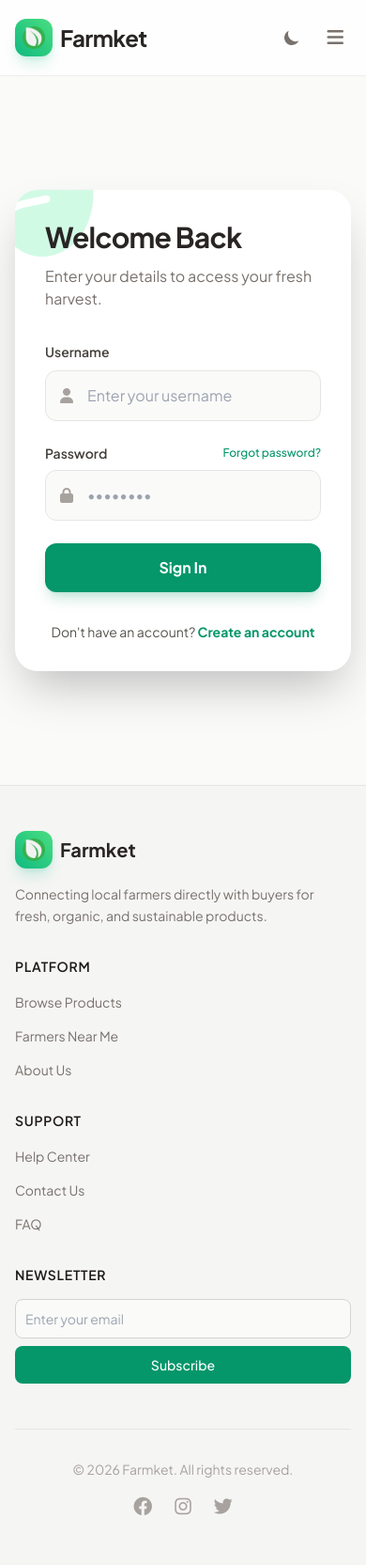
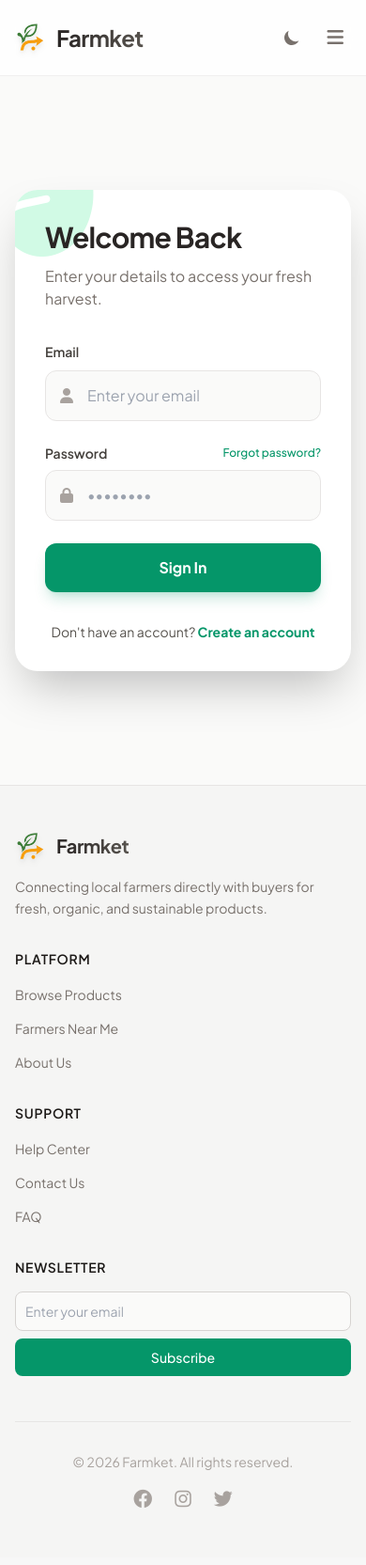
Before and after one commit to pranavkavade20/Farmket, a Django app: page /accounts/login/ in a window 390 px wide. Shown: the whole page at 94% size. After the commit the page ends 1604 px from the top, so only its background shows below. Run offline with Django 5.2, Linux system fonts and the light colour scheme; some libraries are stand-ins or nearby versions.

Commit message:
Add gender field to User model and update related forms and views
- Added gender field to User model with choices for 'Female', 'Male', and 'Others'.
- Updated UserRegistrationForm to include gender selection.
- Modified UserAdmin to display gender in the admin interface.
- Changed login view to authenticate users by email instead of username.
- Updated login template to reflect email input instead of username.
- Enhanced base template and logo for improved UI.
- Created migrations for email uniqueness and gender field addition.

```diff
--- a/accounts/admin.py
+++ b/accounts/admin.py
@@ -5,10 +5,10 @@ from .models import User, FarmerProfile, BuyerProfile
 
 @admin.register(User)
 class UserAdmin(BaseUserAdmin):
-    list_display = ['username', 'email', 'user_type', 'is_verified', 'is_staff', 'created_at']
-    list_filter = ['user_type', 'is_verified', 'is_staff', 'is_superuser']
+    list_display = ['username', 'email','gender', 'user_type', 'is_verified', 'is_staff', 'created_at']
+    list_filter = ['user_type', 'gender','is_verified', 'is_staff', 'is_superuser']
     fieldsets = BaseUserAdmin.fieldsets + (
-        ('Custom Fields', {'fields': ('user_type', 'phone_number', 'address', 'profile_picture', 'is_verified')}),
+        ('Custom Fields', {'fields': ('user_type', 'gender', 'phone_number', 'address', 'profile_picture', 'is_verified')}),
     )
     search_fields = ['username', 'email', 'phone_number']
     date_hierarchy = 'created_at'
--- a/accounts/forms.py
+++ b/accounts/forms.py
@@ -1,14 +1,15 @@
 from django import forms
-from django.contrib.auth.forms import UserCreationForm, AuthenticationForm
+from django.contrib.auth.forms import UserCreationForm
 from .models import User, FarmerProfile, BuyerProfile
 
 class UserRegistrationForm(UserCreationForm):
     email = forms.EmailField(required=True)
     user_type = forms.ChoiceField(choices=[('farmer', 'Farmer'), ('buyer', 'Buyer')])
+    gender = forms.ChoiceField(choices=[('female','Female'),('male',"Male"),('others',"Others")])
 
     class Meta:
         model = User
-        fields = ('username', 'email', 'user_type', 'phone_number', 'password1', 'password2')
+        fields = ('username', 'email', 'gender','user_type', 'phone_number', 'password1', 'password2')
 
     def __init__(self, *args, **kwargs):
         super().__init__(*args, **kwargs)
--- a/accounts/templates/accounts/login.html
+++ b/accounts/templates/accounts/login.html
@@ -26,14 +26,14 @@
                     {% endif %}
 
                     <div class="space-y-2">
-                        <label for="username" class="text-sm font-semibold text-stone-700 dark:text-stone-300">Username</label>
+                        <label for="email" class="text-sm font-semibold text-stone-700 dark:text-stone-300">Email</label>
                         <div class="relative">
                             <div class="absolute inset-y-0 left-0 pl-4 flex items-center pointer-events-none">
                                 <i class="fas fa-user text-stone-400"></i>
                             </div>
-                            <input type="text" name="username" id="username" required
+                            <input type="email" name="email" id="email" required
                                 class="w-full pl-11 pr-4 py-3.5 bg-stone-50 dark:bg-gray-700 border border-stone-200 dark:border-gray-600 rounded-xl focus:ring-2 focus:ring-emerald-500 focus:border-emerald-500 dark:text-white dark:placeholder-gray-400 transition-colors outline-none"
-                                placeholder="Enter your username">
+                                placeholder="Enter your email">
                         </div>
                     </div>
 
--- a/accounts/views.py
+++ b/accounts/views.py
@@ -41,14 +41,14 @@ def login_view(request):
         return redirect('products:home')
 
     if request.method == 'POST':
-        username = request.POST.get('username')
+        email = request.POST.get('email')
         password = request.POST.get('password')
-        user = authenticate(request, username=username, password=password)
+        user = authenticate(request, email=email, password=password)
 
         if user is not None:
             login(request, user)
             next_url = request.GET.get('next', 'products:home')
-            messages.success(request, f'Welcome back, {user.username}!')
+            messages.success(request, f'Welcome back, {user.email}!')
             return redirect(next_url)
         else:
             messages.error(request, 'Invalid username or password.')
--- a/templates/base.html
+++ b/templates/base.html
@@ -24,11 +24,14 @@
             <div class="flex justify-between h-20 items-center">
 
                 <div class="flex items-center gap-8">
-                    <a href="{% url 'products:home' %}" class="flex items-center gap-2 group shrink-0">
-                        <div class="relative flex items-center justify-center w-10 h-10 rounded-xl bg-gradient-to-tr from-emerald-500 to-green-400 dark:from-emerald-600 dark:to-green-500 shadow-lg shadow-emerald-500/20 group-hover:scale-105 transition-transform duration-300">
-                            <img src="{% static 'logo/logo.png' %}" alt="Farmket Logo" class="w-6 h-6 object-contain">
+                    <a href="{% url 'products:home' %}" class="flex items-center gap-3 group shrink-0 focus:outline-none">
+                        <div class="relative flex items-center justify-center transition-all duration-500 ease-out group-hover:rotate-12 group-hover:scale-110">
+                            <div class="absolute inset-0 bg-emerald-400/20 dark:bg-emerald-500/20 blur-xl rounded-full opacity-0 group-hover:opacity-100 transition-opacity duration-500"></div>
+
+                            <img src="{% static 'logo/logo.png' %}" alt="Farmket Logo" class="relative w-8 h-8 object-contain drop-shadow-md">
                         </div>
-                        <span class="text-2xl font-bold tracking-tight text-stone-800 dark:text-white group-hover:text-emerald-600 dark:group-hover:text-emerald-400 transition-colors">
+
+                        <span class="text-2xl font-extrabold tracking-tight text-transparent bg-clip-text bg-gradient-to-r from-stone-800 to-stone-600 dark:from-white dark:to-stone-300 group-hover:from-emerald-500 group-hover:to-green-400 transition-all duration-500">
                             Farmket
                         </span>
                     </a>
@@ -70,13 +73,25 @@
                         {% endif %}
 
                         <div class="relative ml-2" id="profile-dropdown-container">
-                            <button id="profile-btn" class="flex items-center gap-2 focus:outline-none rounded-full transition-shadow hover:ring-2 hover:ring-emerald-100">
-                                <div class="w-9 h-9 rounded-full bg-emerald-100 dark:bg-emerald-900/50 flex items-center justify-center text-emerald-700 dark:text-emerald-300 font-bold border border-emerald-200 dark:border-emerald-800 shadow-sm">
-                                    {{ user.username|make_list|first|upper }}
-                                </div>
-                                <span class="hidden md:block text-sm font-semibold text-stone-700 dark:text-stone-300">{{ user.username }}</span>
-                                <i class="fas fa-chevron-down text-xs text-stone-400 hidden md:block"></i>
-                            </button>
+                        <button id="profile-btn" class="flex items-center gap-2 p-1 md:pr-3 focus:outline-none rounded-full transition-all duration-300 hover:bg-stone-50 dark:hover:bg-stone-800/50 hover:ring-2 hover:ring-emerald-200 dark:hover:ring-emerald-700/50 group">
+                            <div class="relative w-9 h-9 rounded-full overflow-hidden border-2 border-transparent group-hover:border-emerald-400 dark:group-hover:border-emerald-500 shadow-sm transition-all duration-300 shrink-0">
+
+                                {% if user.profile_picture %}
+                                    <img src="{{ user.profile_picture.url }}" alt="{{ user.username }}'s profile" class="w-full h-full object-cover">
+                                {% else %}
+                                    <div class="w-full h-full bg-emerald-100 dark:bg-emerald-900/50 flex items-center justify-center text-emerald-700 dark:text-emerald-300 font-bold">
+                                        {{ user.username|make_list|first|upper }}
+                                    </div>
+                                {% endif %}
+
+                            </div>
+
+                            <span class="hidden md:block text-sm font-semibold text-stone-700 dark:text-stone-300 group-hover:text-emerald-600 dark:group-hover:text-emerald-400 transition-colors duration-300">
+                                {{ user.username }}
+                            </span>
+
+                            <i class="fas fa-chevron-down text-xs text-stone-400 dark:text-stone-500 group-hover:text-emerald-500 transition-all duration-300 hidden md:block group-focus:rotate-180 group-hover:-translate-y-0.5"></i>
+                        </button>
 
                             <div id="profile-menu" class="absolute right-0 mt-3 w-56 bg-white dark:bg-gray-800 rounded-2xl shadow-xl border border-stone-100 dark:border-gray-700 hidden transform origin-top-right transition-all duration-200 z-50">
                                 <div class="px-5 py-4 border-b border-stone-100 dark:border-gray-700 md:hidden">
@@ -183,11 +198,16 @@
         <div class="max-w-7xl mx-auto px-4 sm:px-6 lg:px-8 py-12">
             <div class="grid grid-cols-1 md:grid-cols-4 gap-8">
                 <div class="col-span-1 md:col-span-1">
-                    <div class="flex items-center gap-2 mb-4">
-                        <div class="relative flex items-center justify-center w-10 h-10 rounded-xl bg-gradient-to-tr from-emerald-500 to-green-400 dark:from-emerald-600 dark:to-green-500 shadow-lg shadow-emerald-500/20 group-hover:scale-105 transition-transform duration-300">
-                            <img src="{% static 'logo/logo.png' %}" alt="Farmket Logo" class="w-6 h-6 object-contain">
+                    <div class="flex items-center gap-3 mb-4 group w-fit">
+                        <div class="relative flex items-center justify-center transition-all duration-500 ease-out group-hover:rotate-12 group-hover:scale-110">
+                            <div class="absolute inset-0 bg-emerald-400/20 dark:bg-emerald-500/20 blur-xl rounded-full opacity-0 group-hover:opacity-100 transition-opacity duration-500"></div>
+
+                            <img src="{% static 'logo/logo.png' %}" alt="Farmket Logo" class="relative w-8 h-8 object-contain drop-shadow-md">
                         </div>
-                        <span class="text-xl font-bold dark:text-white">Farmket</span>
+
+                        <span class="text-xl font-extrabold tracking-tight text-transparent bg-clip-text bg-gradient-to-r from-stone-800 to-stone-600 dark:from-white dark:to-stone-300 group-hover:from-emerald-500 group-hover:to-green-400 transition-all duration-500">
+                            Farmket
+                        </span>
                     </div>
                     <p class="text-stone-500 dark:text-stone-400 text-sm leading-relaxed">
                         Connecting local farmers directly with buyers for fresh, organic, and sustainable products.
```
Also changed, not shown: accounts/models.py (+9 -1 lines), accounts/migrations/0002_alter_user_email.py (added), accounts/migrations/0003_user_gender.py (added), static/logo/logo.png.
